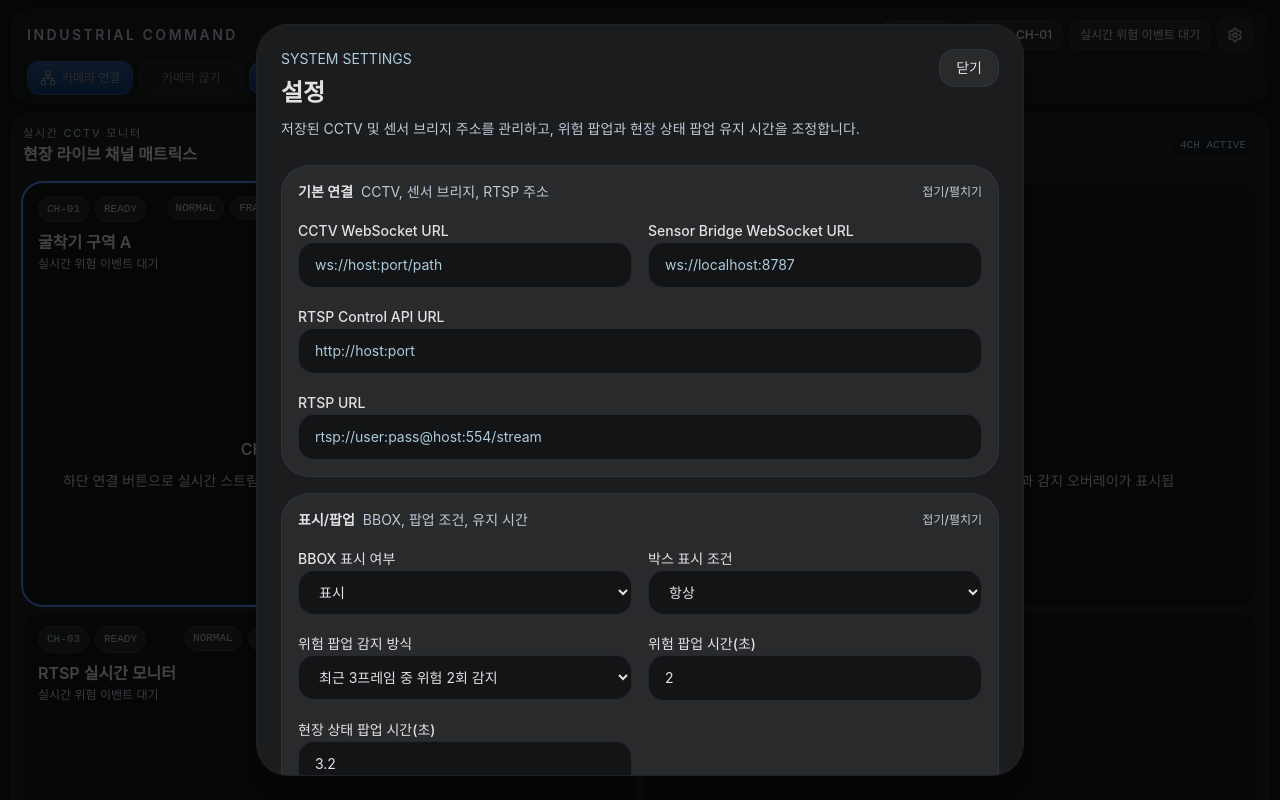
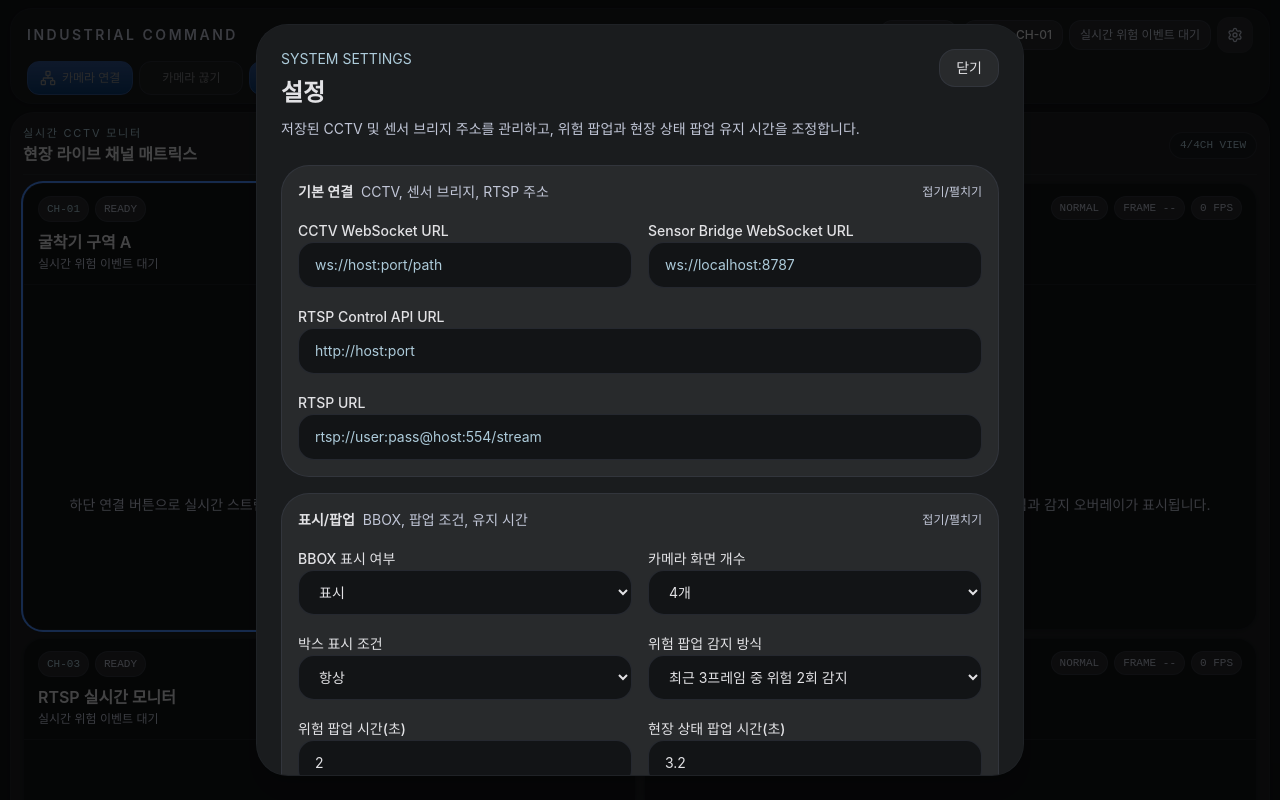
Before and after one commit to CodeBBakGoSu/excavator-safe-system, a React (Vite) app: page / in a window 1280 px wide. Both pictures are taken after a click on the button "Settings". Shown: the top 800 px of the page. Built offline with nearby package versions, Linux system fonts and the light colour scheme.

Commit message:
feat: add new feature

```diff
--- a/src/features/industrial-command/components/IndustrialCommandShell.tsx
+++ b/src/features/industrial-command/components/IndustrialCommandShell.tsx
@@ -34,10 +34,16 @@ export function IndustrialCommandShell({ runtime }: { runtime: IndustrialMonitor
     runtime: runtime.runtimeMap[channel.id] ?? EMPTY_INDUSTRIAL_MONITOR_RUNTIME,
     isFocused: runtime.focusedChannelId === channel.id,
   }));
+  const visibleChannels = channels
+    .filter(({ channel }) => !runtime.hiddenChannelIds.includes(channel.id))
+    .slice(0, runtime.cameraDisplayCount);
 
   const connectedCount = channels.filter(({ runtime: channelRuntime }) => channelRuntime.connectionStatus === 'connected').length;
   const focusedChannel =
-    channels.find(({ channel }) => channel.id === runtime.focusedChannelId) ?? channels[0];
+    visibleChannels.find(({ channel }) => channel.id === runtime.focusedChannelId) ??
+    visibleChannels[0] ??
+    channels.find(({ channel }) => channel.id === runtime.focusedChannelId) ??
+    channels[0];
   const focusedRuntime = getFocusedRuntime(runtime);
   const popupSnapshot = runtime.popupSnapshot;
   const highestRiskChannel =
@@ -81,9 +87,14 @@ export function IndustrialCommandShell({ runtime }: { runtime: IndustrialMonitor
         <main className="grid min-h-0 flex-1 grid-cols-1 gap-2 lg:gap-2.5">
           <MonitorSection
             bboxVisible={runtime.bboxVisible}
+            cameraDisplayCount={runtime.cameraDisplayCount}
             channels={channels}
+            hiddenChannelIds={runtime.hiddenChannelIds}
             onFocusChannel={runtime.focusChannel}
+            onHideChannel={runtime.hideChannel}
             onImageLoad={runtime.updateChannelImageNaturalSize}
+            onShowAllChannels={runtime.showAllChannels}
+            onShowChannel={runtime.showChannel}
             overlayDisplayMode={runtime.overlayDisplayMode}
             rtspPlaybackUrl={runtime.rtspPlaybackUrl}
             rtspStreamMessage={runtime.rtspStreamMessage}
@@ -122,6 +133,7 @@ export function IndustrialCommandShell({ runtime }: { runtime: IndustrialMonitor
         rtspStreamMessage={runtime.rtspStreamMessage}
         rtspStreamStatus={runtime.rtspStreamStatus}
         rtspUrlDraft={runtime.rtspUrlDraft}
+        cameraDisplayCount={runtime.cameraDisplayCount}
         bboxVisible={runtime.bboxVisible}
         overlayDisplayMode={runtime.overlayDisplayMode}
         hazardPopupDebounceMode={runtime.hazardPopupDebounceMode}
@@ -129,6 +141,7 @@ export function IndustrialCommandShell({ runtime }: { runtime: IndustrialMonitor
         setSensorPopupDurationMs={runtime.setSensorPopupDurationMs}
         startRtspStream={runtime.startRtspStream}
         stopRtspStream={runtime.stopRtspStream}
+        updateCameraDisplayCount={runtime.updateCameraDisplayCount}
         updateBboxVisible={runtime.updateBboxVisible}
         updateOverlayDisplayMode={runtime.updateOverlayDisplayMode}
         updateHazardPopupDebounceMode={runtime.updateHazardPopupDebounceMode}
--- a/src/features/industrial-command/components/MonitorSection.tsx
+++ b/src/features/industrial-command/components/MonitorSection.tsx
@@ -9,25 +9,41 @@ interface MonitorChannelView {
 
 interface MonitorSectionProps {
   channels: MonitorChannelView[];
+  cameraDisplayCount: 2 | 4;
+  hiddenChannelIds: number[];
   bboxVisible: boolean;
   overlayDisplayMode: 'always' | 'alert' | 'risk';
   rtspPlaybackUrl: string | null;
   rtspStreamStatus: 'idle' | 'starting' | 'running' | 'stopped' | 'failed';
   rtspStreamMessage: string | null;
   onFocusChannel: (channelId: number) => void;
+  onHideChannel: (channelId: number) => void;
+  onShowChannel: (channelId: number) => void;
+  onShowAllChannels: () => void;
   onImageLoad: (channelId: number, width: number, height: number) => void;
 }
 
 export function MonitorSection({
   channels,
+  cameraDisplayCount,
+  hiddenChannelIds,
   bboxVisible,
   overlayDisplayMode,
   rtspPlaybackUrl,
   rtspStreamStatus,
   rtspStreamMessage,
   onFocusChannel,
+  onHideChannel,
+  onShowChannel,
+  onShowAllChannels,
   onImageLoad,
 }: MonitorSectionProps) {
+  const hiddenChannelSet = new Set(hiddenChannelIds);
+  const visibleChannels = channels.filter(({ channel }) => !hiddenChannelSet.has(channel.id)).slice(0, cameraDisplayCount);
+  const hiddenChannels = channels.filter(({ channel }) => hiddenChannelSet.has(channel.id));
+  const gridClassName =
+    cameraDisplayCount === 2 ? 'grid grid-cols-1 gap-3 xl:grid-cols-2' : 'grid gap-2 sm:grid-cols-2';
+
   return (
     <section
       aria-label="Primary monitor area"
@@ -41,16 +57,42 @@ export function MonitorSection({
           </h2>
         </div>
         <span className="rounded-full border border-outline/40 bg-surface px-2.5 py-1 font-mono text-[11px] font-medium tabular-nums text-secondary">
-          {channels.length}CH ACTIVE
+          {visibleChannels.length}/{cameraDisplayCount}CH VIEW
         </span>
       </div>
 
-      <div className="grid gap-2 sm:grid-cols-2" data-testid="monitor-grid">
-        {channels.map(({ channel, runtime, isFocused }) => (
+      {hiddenChannels.length > 0 ? (
+        <div className="mb-3 flex flex-wrap items-center gap-2 rounded-[20px] border border-dashed border-outline/40 bg-surface px-3 py-2">
+          <span className="text-xs font-medium text-on-surface-variant">숨긴 카메라</span>
+          {hiddenChannels.map(({ channel }) => (
+            <button
+              className="rounded-full border border-outline/40 bg-background px-3 py-1.5 text-xs font-medium text-on-surface transition-colors hover:bg-surface-highest"
+              key={channel.id}
+              onClick={() => onShowChannel(channel.id)}
+              type="button"
+            >
+              {channel.channel} 다시 켜기
+            </button>
+          ))}
+          {hiddenChannels.length > 1 ? (
+            <button
+              className="rounded-full border border-primary/40 bg-primary/10 px-3 py-1.5 text-xs font-medium text-primary transition-colors hover:bg-primary/15"
+              onClick={onShowAllChannels}
+              type="button"
+            >
+              전체 다시 켜기
+            </button>
+          ) : null}
+        </div>
+      ) : null}
+
+      <div className={gridClassName} data-testid="monitor-grid">
+        {visibleChannels.map(({ channel, runtime, isFocused }) => (
           <MonitorTile
             channel={channel}
             isFocused={isFocused}
             key={channel.id}
+            onHide={() => onHideChannel(channel.id)}
             onImageLoad={(width, height) => onImageLoad(channel.id, width, height)}
             onSelect={() => onFocusChannel(channel.id)}
             bboxVisible={bboxVisible}
--- a/src/features/industrial-command/components/MonitorTile.tsx
+++ b/src/features/industrial-command/components/MonitorTile.tsx
@@ -13,6 +13,7 @@ interface MonitorTileProps {
   runtime: ChannelRuntimeState;
   isFocused: boolean;
   onSelect: () => void;
+  onHide: () => void;
   onImageLoad: (width: number, height: number) => void;
   bboxVisible: boolean;
   overlayDisplayMode: 'always' | 'alert' | 'risk';
@@ -61,6 +62,7 @@ export function MonitorTile({
   runtime,
   isFocused,
   onSelect,
+  onHide,
   onImageLoad,
   bboxVisible,
   overlayDisplayMode,
@@ -76,17 +78,35 @@ export function MonitorTile({
   const showBoxes = bboxVisible && shouldRenderBoxes(overlayDisplayMode, runtime.alertTier);
 
   return (
-    <button
+    <div
       aria-label={`${channel.channel} ${channel.title}`}
       className={cn(
-        'ghost-border group flex w-full flex-col overflow-hidden rounded-[20px] bg-background text-left shadow-sm transition-colors focus-visible:outline-none focus-visible:ring-2 focus-visible:ring-primary',
+        'ghost-border group relative flex w-full flex-col overflow-hidden rounded-[20px] bg-background text-left shadow-sm transition-colors focus-visible:outline-none focus-visible:ring-2 focus-visible:ring-primary',
         runtime.alertTier === 'risk' && 'ring-2 ring-error/60 shadow-lg shadow-error/10',
         runtime.alertTier === 'caution' && 'ring-1 ring-tertiary/50 shadow-lg shadow-tertiary/10',
         isFocused && 'ring-2 ring-primary'
       )}
       onClick={onSelect}
-      type="button"
+      onKeyDown={(event) => {
+        if (event.key === 'Enter' || event.key === ' ') {
+          event.preventDefault();
+          onSelect();
+        }
+      }}
+      role="button"
+      tabIndex={0}
     >
+      <button
+        aria-label={`${channel.title} 끄기`}
+        className="absolute right-3 top-3 z-10 rounded-full border border-outline/40 bg-black/65 px-3 py-1.5 text-xs font-medium text-white opacity-0 transition-opacity hover:bg-black/80 focus-visible:opacity-100 group-hover:opacity-100"
+        onClick={(event) => {
+          event.stopPropagation();
+          onHide();
+        }}
+        type="button"
+      >
+        끄기
+      </button>
       <div className="flex flex-wrap items-start justify-between gap-2 border-b border-outline/20 px-3 py-3 sm:px-3.5">
         <div className="min-w-0">
           <div className="flex flex-wrap items-center gap-1.5">
@@ -124,7 +144,7 @@ export function MonitorTile({
         </div>
       </div>
 
-        <div className="relative aspect-video overflow-hidden bg-background">
+      <div className="relative aspect-video overflow-hidden bg-background">
         {isRtspTile && rtspPlaybackUrl ? (
           <RtspFramePlayer src={rtspPlaybackUrl} title={channel.title} />
         ) : runtime.currentImage ? (
@@ -176,7 +196,7 @@ export function MonitorTile({
           </div>
         )}
       </div>
-    </button>
+    </div>
   );
 }
 
--- a/src/features/industrial-command/components/SettingsModal.tsx
+++ b/src/features/industrial-command/components/SettingsModal.tsx
@@ -22,6 +22,7 @@ interface SettingsModalProps {
   rtspUrlDraft: string;
   rtspStreamStatus: 'idle' | 'starting' | 'running' | 'stopped' | 'failed';
   rtspStreamMessage: string | null;
+  cameraDisplayCount: 2 | 4;
   bboxVisible: boolean;
   overlayDisplayMode: 'always' | 'alert' | 'risk';
   hazardPopupDebounceMode: 'recent_three_frames_two_risks' | 'consecutive_two_risks';
@@ -48,6 +49,7 @@ interface SettingsModalProps {
   updateSensorBridgeDraft: (value: string) => void;
   updateRtspControlDraft: (value: string) => void;
   updateRtspUrlDraft: (value: string) => void;
+  updateCameraDisplayCount: (value: 2 | 4) => void;
   updateTelegramBotTokenDraft: (value: string) => void;
   updateTelegramChatSelection: (chatId: string, selected: boolean) => void;
   updateTelegramAutoSync: (value: boolean) => void;
@@ -75,6 +77,7 @@ export function SettingsModal({
   rtspUrlDraft,
   rtspStreamStatus,
   rtspStreamMessage,
+  cameraDisplayCount,
   bboxVisible,
   overlayDisplayMode,
   hazardPopupDebounceMode,
@@ -96,6 +99,7 @@ export function SettingsModal({
   updateSensorBridgeDraft,
   updateRtspControlDraft,
   updateRtspUrlDraft,
+  updateCameraDisplayCount,
   updateTelegramBotTokenDraft,
   updateTelegramChatSelection,
   updateTelegramAutoSync,
@@ -117,6 +121,7 @@ export function SettingsModal({
   const titleId = useId();
   const descriptionId = useId();
   const [bboxVisibleDraft, setBboxVisibleDraft] = useState(bboxVisible);
+  const [cameraDisplayCountDraft, setCameraDisplayCountDraft] = useState<2 | 4>(cameraDisplayCount);
   const [overlayDisplayModeDraft, setOverlayDisplayModeDraft] = useState(overlayDisplayMode);
   const [hazardPopupDebounceModeDraft, setHazardPopupDebounceModeDraft] = useState(hazardPopupDebounceMode);
   const [hazardDurationDraft, setHazardDurationDraft] = useState(toSecondsDraft(popupDurationMs));
@@ -127,12 +132,13 @@ export function SettingsModal({
     if (!open) return;
 
     setBboxVisibleDraft(bboxVisible);
+    setCameraDisplayCountDraft(cameraDisplayCount);
     setOverlayDisplayModeDraft(overlayDisplayMode);
     setHazardPopupDebounceModeDraft(hazardPopupDebounceMode);
     setHazardDurationDraft(toSecondsDraft(popupDurationMs));
     setFieldStateDurationDraft(toSecondsDraft(sensorPopupDurationMs));
     setDurationError(null);
-  }, [bboxVisible, hazardPopupDebounceMode, open, overlayDisplayMode, popupDurationMs, sensorPopupDurationMs]);
+  }, [bboxVisible, cameraDisplayCount, hazardPopupDebounceMode, open, overlayDisplayMode, popupDurationMs, sensorPopupDurationMs]);
 
   useEffect(() => {
     if (!open) return;
@@ -263,6 +269,18 @@ export function SettingsModal({
               </label>
 
               <label className="space-y-2">
+                <span className="text-sm font-medium text-on-surface">카메라 화면 개수</span>
+                <select
+                  className="w-full rounded-2xl border border-outline/40 bg-background px-4 py-3 text-sm text-on-surface outline-none transition-colors focus:border-primary focus:ring-2 focus:ring-primary/30"
+                  onChange={(event) => setCameraDisplayCountDraft(Number(event.target.value) as 2 | 4)}
+                  value={String(cameraDisplayCountDraft)}
+                >
+                  <option value="2">2개</option>
+                  <option value="4">4개</option>
+                </select>
+              </label>
+
+              <label className="space-y-2">
                 <span className="text-sm font-medium text-on-surface">박스 표시 조건</span>
                 <select
                   className="w-full rounded-2xl border border-outline/40 bg-background px-4 py-3 text-sm text-on-surface outline-none transition-colors focus:border-primary focus:ring-2 focus:ring-primary/30"
@@ -329,6 +347,7 @@ export function SettingsModal({
 
                   setDurationError(null);
                   updateBboxVisible(bboxVisibleDraft);
+                  updateCameraDisplayCount(cameraDisplayCountDraft);
                   updateOverlayDisplayMode(overlayDisplayModeDraft);
                   updateHazardPopupDebounceMode(hazardPopupDebounceModeDraft);
                   setPopupDurationMs(nextHazardDuration);
--- a/src/features/industrial-command/runtime/useIndustrialMonitorRuntime.ts
+++ b/src/features/industrial-command/runtime/useIndustrialMonitorRuntime.ts
@@ -32,10 +32,12 @@ const TELEGRAM_AUTO_SYNC_STORAGE_KEY = 'excavator-safe-system:telegram-auto-sync
 const TELEGRAM_SENSOR_COOLDOWN_STORAGE_KEY = 'excavator-safe-system:telegram-sensor-cooldown-ms';
 const BBOX_VISIBLE_STORAGE_KEY = 'excavator-safe-system:bbox-visible';
 const OVERLAY_DISPLAY_MODE_STORAGE_KEY = 'excavator-safe-system:overlay-display-mode';
+const CAMERA_DISPLAY_COUNT_STORAGE_KEY = 'excavator-safe-system:camera-display-count';
 const HAZARD_POPUP_DURATION_STORAGE_KEY = 'excavator-safe-system:hazard-popup-duration-ms';
 const FIELD_STATE_POPUP_DURATION_STORAGE_KEY = 'excavator-safe-system:field-state-popup-duration-ms';
 const HAZARD_POPUP_DEBOUNCE_MODE_STORAGE_KEY = 'excavator-safe-system:hazard-popup-debounce-mode';
 const HAZARD_QUALIFICATION_WINDOW_MS = 1500;
+const DEFAULT_TELEGRAM_BOT_TOKEN = '8385397257:AAFS3n_zuXKfHW0K0lP2uk4rxz7pWb3AIVk';
 
 export const INDUSTRIAL_MONITOR_CHANNELS: ChannelConfig[] = [
   { id: 1, cameraKey: 'cam1', channel: 'CH-01', title: '굴착기 구역 A', sourceType: 'cctv' },
@@ -88,6 +90,7 @@ export type StreamLogEntry = {
 export type LogStreamType = 'cctv' | 'sensor';
 export type RtspStreamStatus = 'idle' | 'starting' | 'running' | 'stopped' | 'failed';
 export type OverlayDisplayMode = 'always' | 'alert' | 'risk';
+export type CameraDisplayCount = 2 | 4;
 export type HazardPopupDebounceMode = 'recent_three_frames_two_risks' | 'consecutive_two_risks';
 
 export type HazardRiskSample = {
@@ -619,7 +622,7 @@ function loadStoredSensorUrl(defaultValue = '') {
   return window.localStorage.getItem(SENSOR_WS_STORAGE_KEY)?.trim() || defaultValue;
 }
 
-function loadStoredTelegramBotToken(defaultValue = '') {
+function loadStoredTelegramBotToken(defaultValue = DEFAULT_TELEGRAM_BOT_TOKEN) {
   if (typeof window === 'undefined') return defaultValue;
   return window.localStorage.getItem(TELEGRAM_BOT_TOKEN_STORAGE_KEY)?.trim() || defaultValue;
 }
@@ -704,6 +707,14 @@ function loadStoredOverlayDisplayMode(defaultValue: OverlayDisplayMode = 'always
   return defaultValue;
 }
 
+function loadStoredCameraDisplayCount(defaultValue: CameraDisplayCount = 4) {
+  if (typeof window === 'undefined') return defaultValue;
+  const stored = window.localStorage.getItem(CAMERA_DISPLAY_COUNT_STORAGE_KEY);
+  if (stored === '2') return 2;
+  if (stored === '4') return 4;
+  return defaultValue;
+}
+
 function loadStoredHazardPopupDebounceMode(
   defaultValue: HazardPopupDebounceMode = 'recent_three_frames_two_risks'
 ) {
@@ -893,6 +904,8 @@ export interface IndustrialMonitorRuntime {
   rtspPlaybackUrl: string | null;
   rtspStreamStatus: RtspStreamStatus;
   rtspStreamMessage: string | null;
+  cameraDisplayCount: CameraDisplayCount;
+  hiddenChannelIds: number[];
   bboxVisible: boolean;
   overlayDisplayMode: OverlayDisplayMode;
   hazardPopupDebounceMode: HazardPopupDebounceMode;
@@ -934,6 +947,7 @@ export interface IndustrialMonitorRuntime {
   updateSensorBridgeDraft: (value: string) => void;
   updateRtspControlDraft: (value: string) => void;
   updateRtspUrlDraft: (value: string) => void;
+  updateCameraDisplayCount: (value: CameraDisplayCount) => void;
   updateBboxVisible: (value: boolean) => void;
   updateOverlayDisplayMode: (value: OverlayDisplayMode) => void;
   updateHazardPopupDebounceMode: (value: HazardPopupDebounceMode) => void;
@@ -961,6 +975,9 @@ export interface IndustrialMonitorRuntime {
   closeChannelPopup: () => void;
   openSensorSnapshotPreview: () => void;
   closeSensorPopup: () => void;
+  hideChannel: (channelId: number) => void;
+  showChannel: (channelId: number) => void;
+  showAllChannels: () => void;
   updateChannelImageNaturalSize: (channelId: number, width: number, height: number) => void;
   saveLogsToServer: (type: LogStreamType) => Promise<void>;
 }
@@ -977,6 +994,8 @@ export function useIndustrialMonitorRuntime(): IndustrialMonitorRuntime {
   const [rtspPlaybackUrl, setRtspPlaybackUrl] = useState<string | null>(null);
   const [rtspStreamStatus, setRtspStreamStatus] = useState<RtspStreamStatus>('idle');
   const [rtspStreamMessage, setRtspStreamMessage] = useState<string | null>(null);
+  const [cameraDisplayCount, setCameraDisplayCount] = useState<CameraDisplayCount>(() => loadStoredCameraDisplayCount(4));
+  const [hiddenChannelIds, setHiddenChannelIds] = useState<number[]>([]);
   const [bboxVisible, setBboxVisible] = useState(() => loadStoredBboxVisible(true));
   const [overlayDisplayMode, setOverlayDisplayMode] = useState<OverlayDisplayMode>(() =>
     loadStoredOverlayDisplayMode('always')
@@ -1001,13 +1020,13 @@ export function useIndustrialMonitorRuntime(): IndustrialMonitorRuntime {
   const [fieldStateMessage, setFieldStateMessage] = useState<string | null>(null);
   const [sensorSnapshot, setSensorSnapshot] = useState<FrontendStateSnapshot | null>(null);
   const [sensorPopupOpen, setSensorPopupOpen] = useState(false);
-  const [telegramBotToken, setTelegramBotToken] = useState(() => loadStoredTelegramBotToken(''));
+  const [telegramBotToken, setTelegramBotToken] = useState(() => loadStoredTelegramBotToken());
   const [telegramSettingsMessage, setTelegramSettingsMessage] = useState<string | null>(null);
   const [telegramBotTokenConfigured, setTelegramBotTokenConfigured] = useState(() =>
-    Boolean(loadStoredTelegramBotToken(''))
+    Boolean(loadStoredTelegramBotToken())
   );
   const [telegramBotTokenMasked, setTelegramBotTokenMasked] = useState(() =>
-    maskTelegramBotToken(loadStoredTelegramBotToken(''))
+    maskTelegramBotToken(loadStoredTelegramBotToken())
   );
   const [telegramBotTokenDraft, setTelegramBotTokenDraft] = useState('');
   const [telegramSelectedChatIds, setTelegramSelectedChatIds] = useState<string[]>(() => loadStoredTelegramChatIds([]));
@@ -1049,6 +1068,7 @@ export function useIndustrialMonitorRuntime(): IndustrialMonitorRuntime {
   const frameTimesRef = useRef<Record<number, number[]>>({});
   const recentRiskSamplesRef = useRef<Record<number, HazardRiskSample[]>>({});
   const runtimeMapRef = useRef<Record<number, ChannelRuntimeState>>(createRuntimeMap());
+  const hiddenChannelIdsRef = useRef<number[]>([]);
   const manualCloseSocketsRef = useRef(new WeakSet<WebSocket>());
   const manualCloseSensorSocketsRef = useRef(new WeakSet<WebSocket>());
   const telegramLastSensorAlertSentAtRef = useRef(0);
@@ -1070,6 +1090,14 @@ export function useIndustrialMonitorRuntime(): IndustrialMonitorRuntime {
   const channelById = useMemo(
     () =>
       Object.fromEntries(INDUSTRIAL_MONITOR_CHANNELS.map((channel) => [channel.id, channel])) as Record<number, ChannelConfig>,
+    []
+  );
+
+  const getVisibleChannelIds = useCallback(
+    (hiddenIds: number[], displayCount: CameraDisplayCount) =>
+      INDUSTRIAL_MONITOR_CHANNELS.filter((channel) => !hiddenIds.includes(channel.id))
+        .slice(0, displayCount)
+        .map((channel) => channel.id),
     []
   );
 
@@ -1950,6 +1978,21 @@ export function useIndustrialMonitorRuntime(): IndustrialMonitorRuntime {
     setTelegramSettingsMessage(null);
   }, []);
 
+  const updateCameraDisplayCount = useCallback(
+    (value: CameraDisplayCount) => {
+      setCameraDisplayCount(value);
+      if (typeof window !== 'undefined') {
+        window.localStorage.setItem(CAMERA_DISPLAY_COUNT_STORAGE_KEY, String(value));
+      }
+
+      const visibleChannelIds = getVisibleChannelIds(hiddenChannelIdsRef.current, value);
+      if (visibleChannelIds.length > 0 && !visibleChannelIds.includes(focusedChannelId)) {
+        setFocusedChannelId(visibleChannelIds[0]);
+      }
+    },
+    [focusedChannelId, getVisibleChannelIds]
+  );
+
   const updateOverlayDisplayMode = useCallback((value: OverlayDisplayMode) => {
     setOverlayDisplayMode(value);
     if (typeof window !== 'undefined') {
@@ -2208,6 +2251,36 @@ export function useIndustrialMonitorRuntime(): IndustrialMonitorRuntime {
     setSensorPopupOpen(false);
   }, [clearSensorPopupTimer]);
 
+  const hideChannel = useCallback(
+    (channelId: number) => {
+      setHiddenChannelIds((prev) => {
+        if (prev.includes(channelId)) return prev;
+
+        const next = [...prev, channelId];
+        hiddenChannelIdsRef.current = next;
+        const visibleChannelIds = getVisibleChannelIds(next, cameraDisplayCount);
+        if (visibleChannelIds.length > 0 && !visibleChannelIds.includes(focusedChannelId)) {
+          setFocusedChannelId(visibleChannelIds[0]);
+        }
+        return next;
+      });
+    },
+    [cameraDisplayCount, focusedChannelId, getVisibleChannelIds]
+  );
+
+  const showChannel = useCallback((channelId: number) => {
+    setHiddenChannelIds((prev) => {
+      const next = prev.filter((entry) => entry !== channelId);
+      hiddenChannelIdsRef.current = next;
+      return next;
+    });
+  }, []);
+
+  const showAllChannels = useCallback(() => {
+    hiddenChannelIdsRef.current = [];
+    setHiddenChannelIds([]);
+  }, []);
+
   useEffect(() => {
     syncRtspRuntime(rtspStreamStatus);
   }, [rtspStreamStatus, syncRtspRuntime]);
@@ -2224,6 +2297,8 @@ export function useIndustrialMonitorRuntime(): IndustrialMonitorRuntime {
     rtspPlaybackUrl,
     rtspStreamStatus,
     rtspStreamMessage,
+    cameraDisplayCount,
+    hiddenChannelIds,
     bboxVisible,
     overlayDisplayMode,
     hazardPopupDebounceMode,
@@ -2265,6 +2340,7 @@ export function useIndustrialMonitorRuntime(): IndustrialMonitorRuntime {
     updateSensorBridgeDraft,
     updateRtspControlDraft,
     updateRtspUrlDraft,
+    updateCameraDisplayCount,
     updateTelegramBotTokenDraft,
     updateTelegramChatSelection,
     updateTelegramAutoSync,
@@ -2292,6 +2368,9 @@ export function useIndustrialMonitorRuntime(): IndustrialMonitorRuntime {
     closeChannelPopup,
     openSensorSnapshotPreview,
     closeSensorPopup,
+    hideChannel,
+    showChannel,
+    showAllChannels,
     updateChannelImageNaturalSize,
     saveLogsToServer,
   };
```
Also changed, not shown: 2 other files (tests, documents, lock files or other folders).
